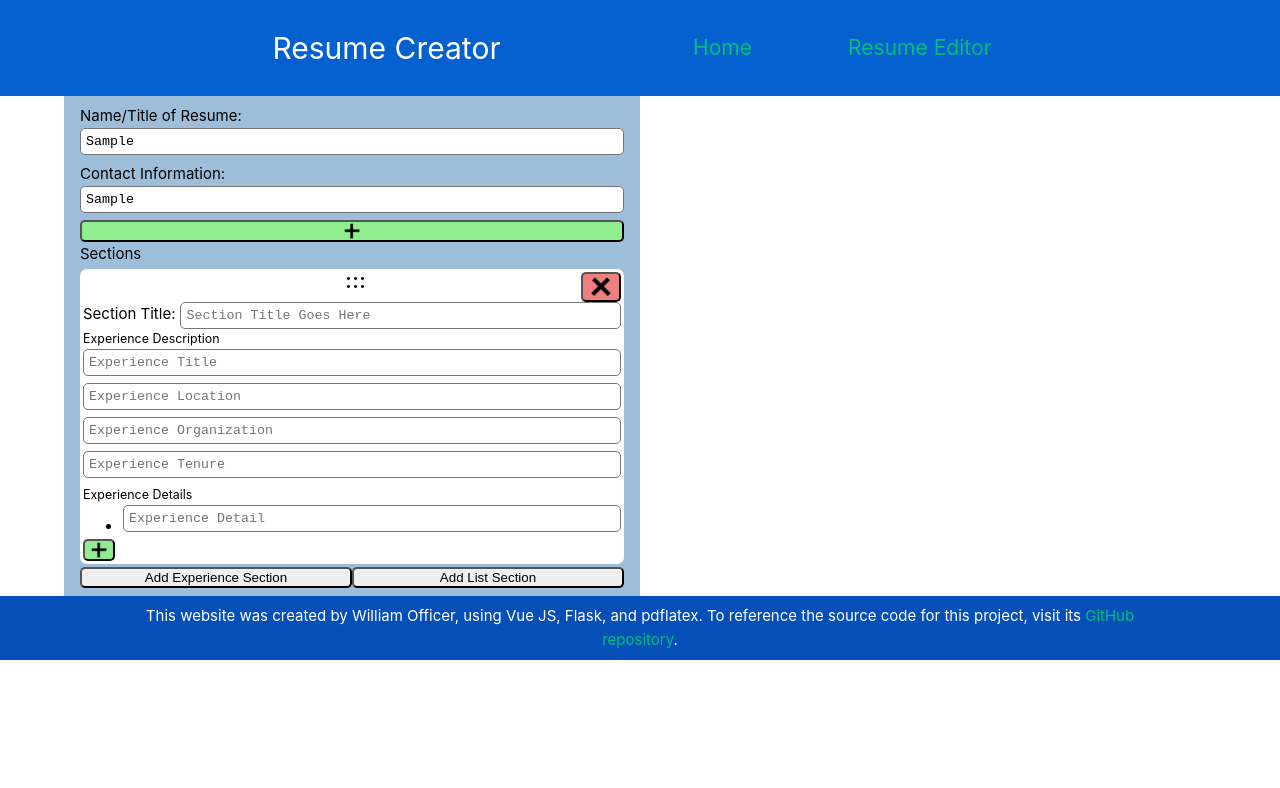
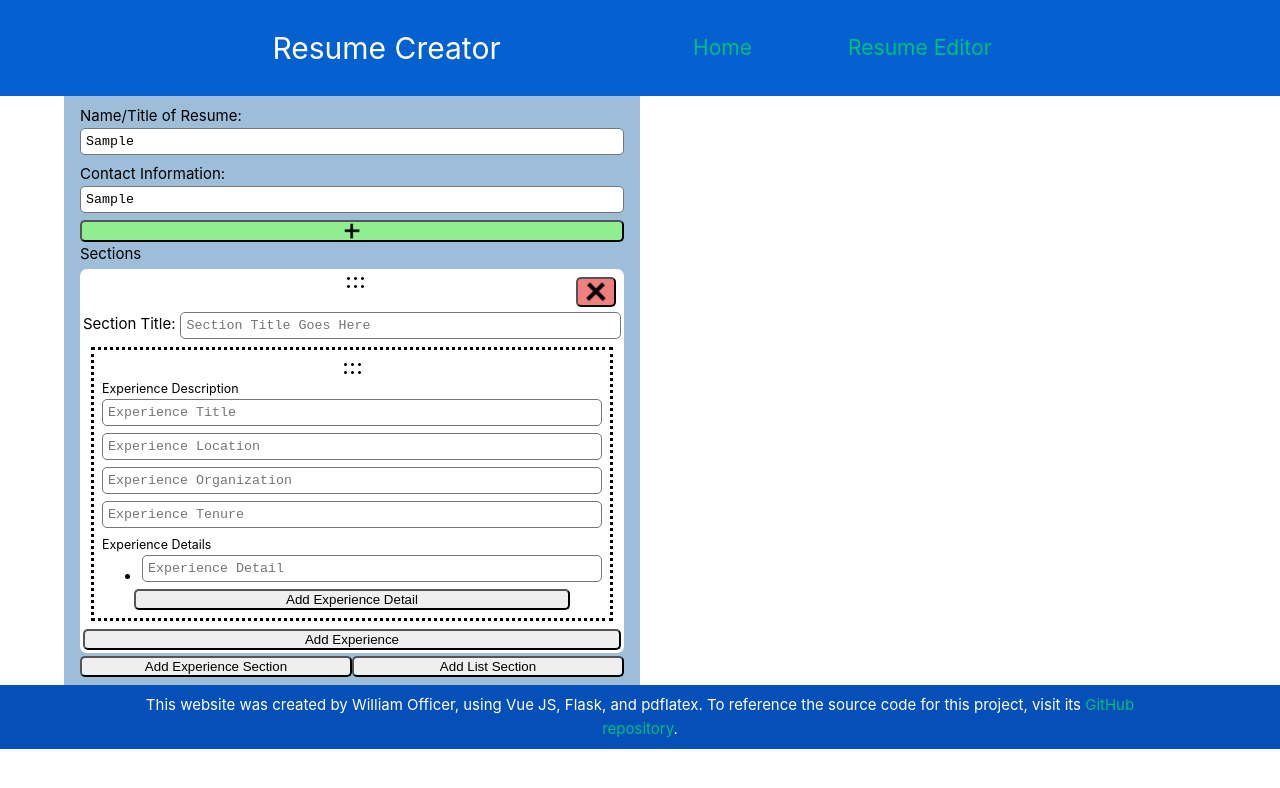
Before and after one commit to officerw/resume-creator, a Vue app in the folder frontend/: page /editor in a window 1280 px wide. Both pictures are taken after typing "Sample", "Sample" into the empty fields and a click on the button "Add Experience Section". Shown: the top 788 px of the page. Built offline with nearby package versions, Linux system fonts and the light colour scheme.

Commit message:
Added ability to add new experiences for each section

```diff
--- a/frontend/src/components/Experience.vue
+++ b/frontend/src/components/Experience.vue
@@ -1,6 +1,8 @@
 <script setup lang="ts">
-    import { ref } from "vue"
+    import { ref, watch } from "vue"
 
+    // Emit experience information to parent component
+    const emit = defineEmits(["updateExperience", "updateExperienceDetails"])
 
     // Store information about this experience
     const experience = ref({
@@ -10,21 +12,52 @@
         tenure: ""
     })
 
+    // Store list of details related to the experience
     let index = 0
     const details = ref([
         { id: ++index, info: "" }
     ])
 
+    // Add experience detail
+    function addDetail() {
+        details.value.push({
+            id: ++index, info: ""
+        })
+    }
+
+    // Remove experience detail
+    function removeDetail() {
+        details.value.pop()
+        index -= 1
+    }
+
+    // Whenever experience information updates, emit to parent component
+    watch(experience.value, (newExperience) => {
+        emit("updateExperience", newExperience)
+    })
+
+    // Whenever experience details update, emit to parent component
+    watch(details.value, (newDetails) => {
+        emit("updateExperienceDetails", newDetails)
+    })
+
 </script>
 
 <template>
     <div class="experience-container">
+        <div class="experience-draggable-ui">
+            <img src="/static/drag.png" alt="draggable">
+        </div>
+
+        <div class="experience-info">
+                <!-- Textareas where users can enter the context of the experience -->
             <h5>Experience Description</h5>
             <textarea id="experience-title" v-model="experience.title" rows="1" name="experienceTitle" placeholder="Experience Title" maxlength="30"></textarea>
             <textarea id="experience-location" v-model="experience.location" rows="1" name="experienceLocation" placeholder="Experience Location" maxlength="30"></textarea>
             <textarea id="experience-organization" v-model="experience.organization" rows="1" name="experienceOrganization" placeholder="Experience Organization" maxlength="30"></textarea>
             <textarea id="experience-tenure" v-model="experience.tenure" rows="1" name="experienceTenure" placeholder="Experience Tenure" maxlength="30"></textarea>
 
+            <!-- Textareas where the user can enter details of the experience -->
             <h5>Experience Details</h5>
             <ul class="experience-details">
                 <li v-for="detail in details">
@@ -32,15 +65,43 @@
                 </li>
             </ul>
 
+            <!-- Buttons that allow the user to add or remove details of the experience -->
             <div class="details-list-buttons">
-            <button id="add-button" v-if="index<6" @click="addContactInfo()"><img class="contact-info-button-img" src="/static/plus.png" alt="+"/></button>
-            <button id="remove-button" v-if="index>1" @click="removeContactInfo()"><img class="contact-info-button-img" src="/static/minus.png" alt="-"/></button>
+                <button id="add-button-detail" v-if="index<5" @click="addDetail()">Add Experience Detail</button>
+                <button id="remove-button-detail" v-if="index>1" @click="removeDetail()">Remove Experience Detail</button>
+            </div>
         </div>
     </div>
 </template>
 
 <style>
-    .experience-details ul.bullet {
-        padding: 0;
+    .experience-draggable-ui {
+        display: flex;
+        width: 100%;
+        justify-content: center;
+    }
+
+    .experience-draggable-ui img:hover {
+        cursor: grab;
+    }
+
+    .experience-container {
+        border-style: dotted;
+        display: inline-block;
+        padding: 8px;
+        margin: 0.5rem;
+    }
+
+    .details-list-buttons {
+        display: flex;
+        padding: 0 2rem;
+    }
+
+    .details-list-buttons button {
+        display: flex;
+        flex-direction:row;
+        justify-content: center;
+        flex: 1;
+        border-radius: 5px;
     }
 </style>
--- a/frontend/src/components/NameContactInfo.vue
+++ b/frontend/src/components/NameContactInfo.vue
@@ -52,8 +52,8 @@
 
         <!-- The following section allows the user to add and remove contact information fields -->
         <div class="contact-list-buttons">
-            <button id="add-button" v-if="index<6" @click="addContactInfo()"><img class="contact-info-button-img" src="/static/plus.png" alt="+"/></button>
-            <button id="remove-button" v-if="index>1" @click="removeContactInfo()"><img class="contact-info-button-img" src="/static/minus.png" alt="-"/></button>
+            <button id="add-button-contact" v-if="index<6" @click="addContactInfo()"><img class="contact-info-button-img" src="/static/plus.png" alt="+"/></button>
+            <button id="remove-button-contact" v-if="index>1" @click="removeContactInfo()"><img class="contact-info-button-img" src="/static/minus.png" alt="-"/></button>
         </div>
 
     </div>
@@ -100,11 +100,11 @@
     }
 
 
-    #add-button {
+    #add-button-contact {
         background-color: lightgreen;
     }
 
-    #remove-button {
+    #remove-button-contact {
         background-color: lightcoral;
     }
 
--- a/frontend/src/components/Section.vue
+++ b/frontend/src/components/Section.vue
@@ -21,13 +21,33 @@
         }
     })
 
+    // Store a list of experiences
+    let index = 0
     const experiences = ref([
-        { id: 1, title: "", location: "", organization: "", tenure: "", content: []}
+        { id: ++index, title: "", location: "", organization: "", tenure: "", content: []}
     ])
 
     // Tell parent component to delete this section
     function deleteSection(idToRemove: number) {
         emit("deleteSection", idToRemove)
+    }
+
+    function addExperience() {
+        experiences.value.push({
+            id: ++index, title: "", location: "", organization: "", tenure: "", content: []
+        })
+    }
+
+    function removeExperience() {
+        experiences.value.pop()
+        index -= 1
+    }
+
+    type Experience = {
+        title: string
+        location: string
+        organization: string
+        tenure: string
     }
 
 </script>
@@ -54,9 +74,24 @@
         <div v-else class="experience-section">
             <draggable v-model="experiences" item-key="id">
                 <template #item="{element}">
-                    <Experience/>
+                    <Experience @update-experience="(experience: Experience) => {
+                        element.title = experience.title
+                        element.location = experience.location
+                        element.organization = experience.organization
+                        element.tenure = experience.tenure
+                    }"
+                    @update-experience-details="(details: String[]) => {
+                        element.content = details
+                        console.log(experiences)
+                    }" />
                 </template>
             </draggable>
+
+            <!-- Buttons to add/remove experiences to this section -->
+            <div class="experiences-buttons">
+                <button v-if="experiences.length < 42" id="add-experience" @click="addExperience()">Add Experience</button>
+                <button v-if="experiences.length > 1" id="remove-experience" @click="removeExperience()">Remove Experience</button>
+            </div>
         </div>
     </div>
 </template>
@@ -102,6 +137,20 @@
     #delete-section {
         background-color: lightcoral;
         float: right;
+        margin: 5px;
     }
 
+    .experiences-buttons {
+        display: flex;
+    }
+
+    .experiences-buttons button {
+        display: flex;
+        flex-direction:row;
+        justify-content: center;
+        flex: 1;
+        border-radius: 5px;
+    }
+
+
 </style>
```
Also changed, not shown: frontend/public/static/drag-vertical.png (added). Lines whose indentation alone changed are shown as unchanged.
